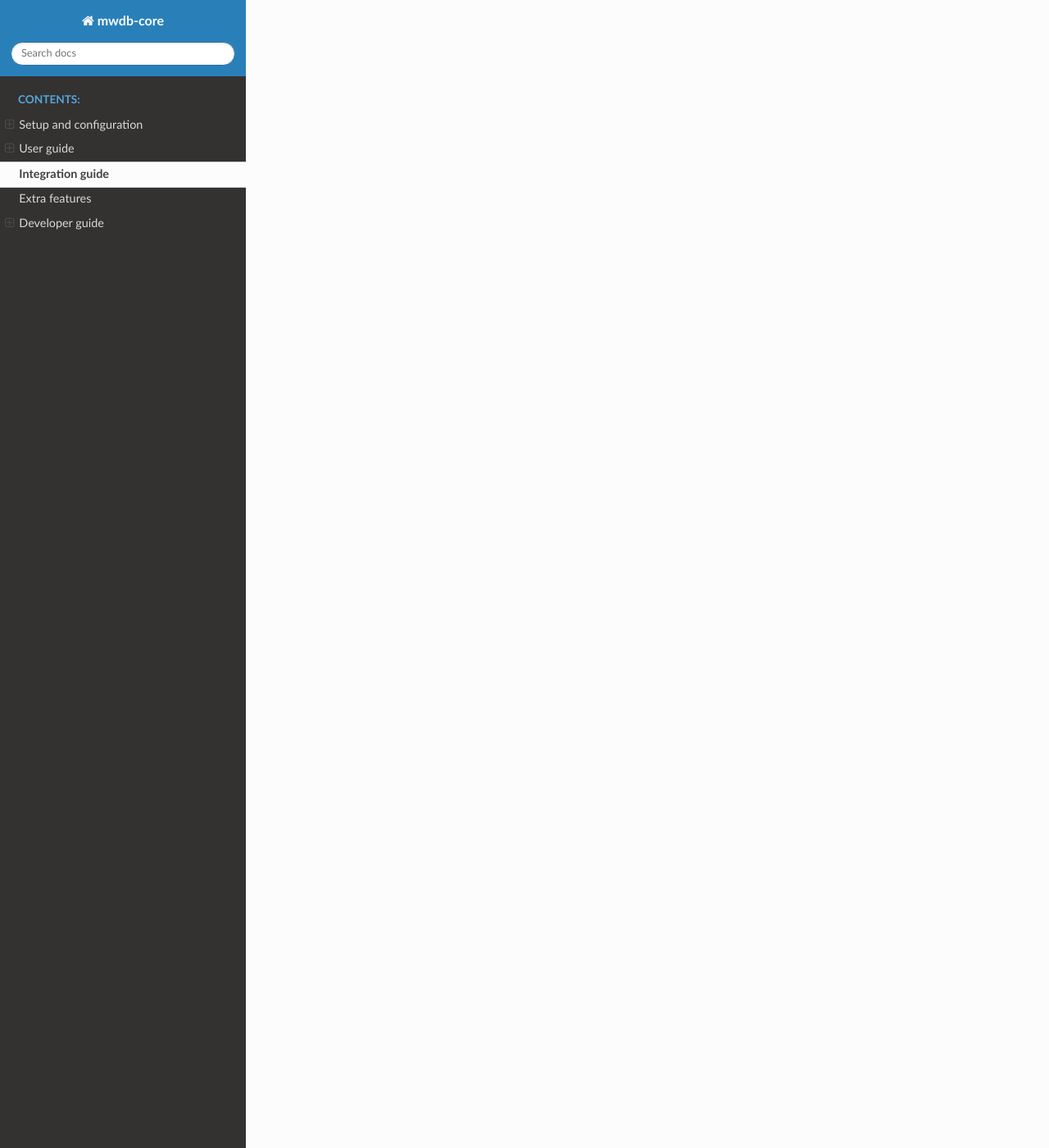
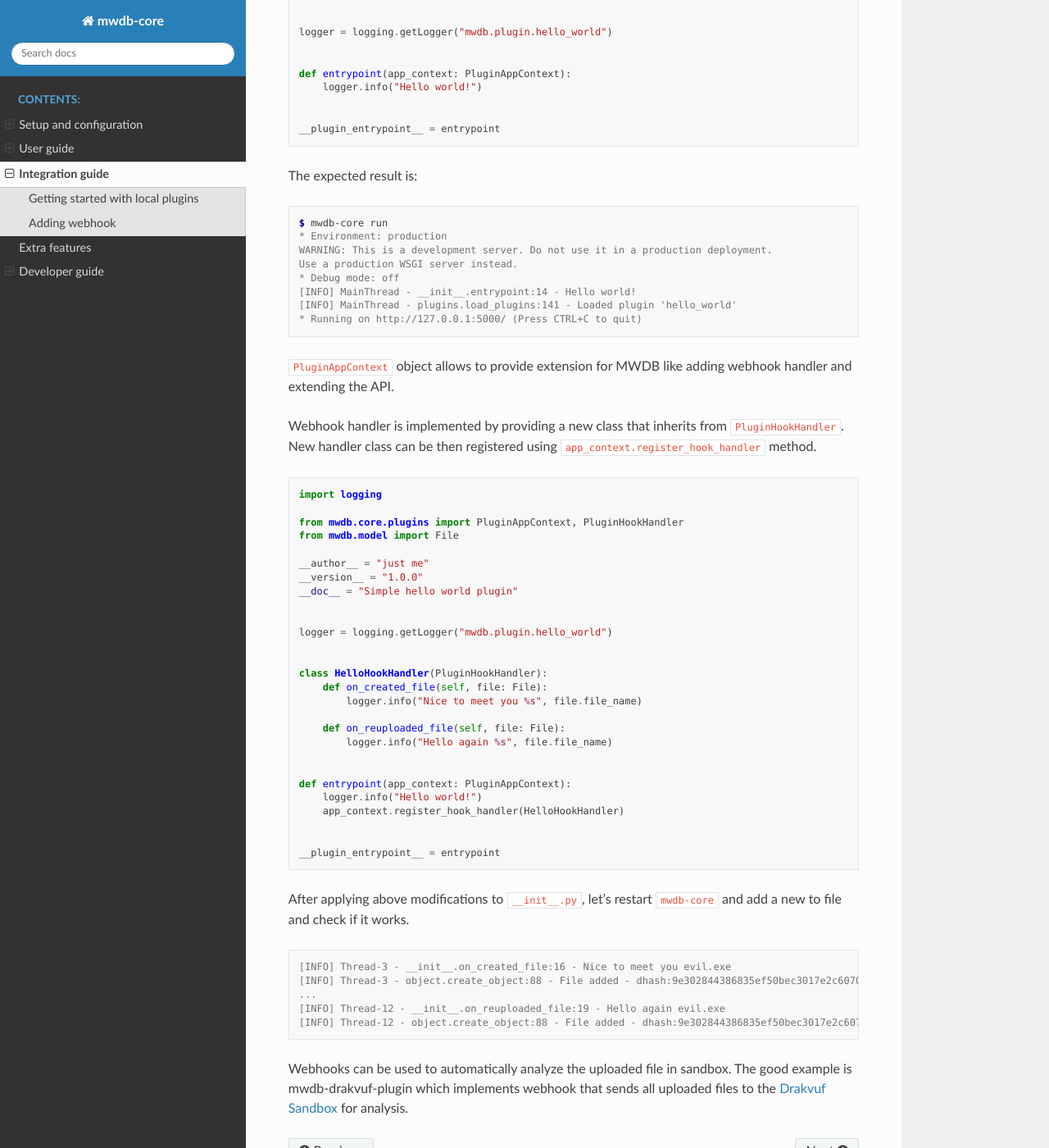
Before and after one commit to CERT-Polska/mwdb-core, a Sphinx documentation site: the page built from docs/integration-guide.rst, in a window 1280 px wide and 1400 px high, scrolled down 2376 px. Shown: the whole window at 82% size. Built offline with Sphinx 7.4.7 and the Read the Docs theme 2.0.0, drawn with Linux system fonts in a browser that asks for light colours; some of the changed text lies outside the part shown.

Commit message:
Few words about integration, a bit more friendly placeholders

```diff
--- a/docs/extra-features.rst
+++ b/docs/extra-features.rst
@@ -1,8 +1,10 @@
 Extra features
 ==============
 
-TBD:
+MWDB provides additional features such as:
 
 * User registration features (hosting public services with vetting)
 * Rate limiting
 * Family statistics
+
+These will be documented in further releases.
--- a/docs/integration-guide.rst
+++ b/docs/integration-guide.rst
@@ -1,10 +1,169 @@
 Integration guide
 =================
 
-TBD:
+MWDB comes with advanced plugin engine, which allows to add new API features, integrate MWDB with other systems using webhooks and extend MWDB UI functionality.
+
+Plugins are used by mwdb.cert.pl to:
+
+- integrate MWDB with malware analysis backend and reporting systems
+- provide new features like mquery search
+- customize mwdb.cert.pl instance
+
+.. note::
+
+    This chapter describes only the most basic features of plugin system, allowing to write simple integrations. More plugin system features will be documented in the near future.
+
+Getting started with local plugins
+----------------------------------
+
+Backend plugins are just Python packages imported by MWDB from specified location. Let's check the plugin settings in `mwdb.ini`:
+
+.. code-block::
+
+    ### Plugin settings
+
+    # Set enable_plugins to 0 to turn off plugins (default: 1)
+    # enable_plugins = 0
+
+    # List of plugin module names to be loaded, separated by commas
+    # plugins =
+
+    # Directory that will be added to sys.path for plugin imports
+    # Allows to load local plugins without installing them in site-packages
+    # local_plugins_folder = ./plugins
+
+    # Autodiscover plugins contained in local_plugins_folder (default: 0)
+    # local_plugins_autodiscover = 1
+
+Plugins can be loaded from installed packages or imported from ``local_plugins_folder``.
+
+Let's create a simple, local ``hello_world`` plugin:
+
+.. code-block::
+
+    plugins
+    └── hello_world
+        └── __init__.py
+
+and put short description in ``__init__.py`` file:
+
+.. code-block:: python
+
+    __author__ = "just me"
+    __version__ = "1.0.0"
+    __doc__ = "Simple hello world plugin"
+
+Then, set ``mwdb.ini`` file to load your ``hello_world`` plugin. If you configured mwdb-core to use current directory, you should find that file there. If not, you can still overwrite the ``mwdb.ini`` settings by creating another ``mwdb.ini`` file in the current working directory, where ``mwdb-core run`` is invoked.
+
+.. code-block::
+
+    [mwdb]
+    ...
+
+    plugins = hello_world
+    local_plugins_folder = ./plugins
+
+Let's run the mwdb-core:
+
+.. code-block:: console
+
+    $ mwdb-core run
+    * Environment: production
+    WARNING: This is a development server. Do not use it in a production deployment.
+    Use a production WSGI server instead.
+    * Debug mode: off
+    [INFO] MainThread - plugins.load_plugins:141 - Loaded plugin 'hello_world'
+    * Running on http://127.0.0.1:5000/ (Press CTRL+C to quit)
+
+As you can see in logs, your plugin has been loaded successfully. You can additionally check that using ``/about`` endpoint in UI.
+
+.. image:: ./_static/hello-world-plugin.png
+   :target: ./_static/hello-world-plugin.png
+   :alt: Hello world plugin visible in About
+
+Adding webhook
+--------------
+
+Now, let's make it a bit more useful and add the actual webhook. When plugin module is loaded by MWDB, it calls the entrypoint function named ``__plugin_entrypoint__``.
+
+Modify the ``__init__.py`` file to implement simple entrypoint saying "Hello world!".
+
+.. code-block:: python
+
+    import logging
+
+    from mwdb.core.plugins import PluginAppContext
+
+    __author__ = "just me"
+    __version__ = "1.0.0"
+    __doc__ = "Simple hello world plugin"
 
 
-* Integrating MWDB with other systems
-* Plugin installation
-* Writing backend plugins
-* Writing frontend plugins
+    logger = logging.getLogger("mwdb.plugin.hello_world")
+
+
+    def entrypoint(app_context: PluginAppContext):
+        logger.info("Hello world!")
+
+
+    __plugin_entrypoint__ = entrypoint
+
+The expected result is:
+
+.. code-block:: console
+
+    $ mwdb-core run
+    * Environment: production
+    WARNING: This is a development server. Do not use it in a production deployment.
+    Use a production WSGI server instead.
+    * Debug mode: off
+    [INFO] MainThread - __init__.entrypoint:14 - Hello world!
+    [INFO] MainThread - plugins.load_plugins:141 - Loaded plugin 'hello_world'
+    * Running on http://127.0.0.1:5000/ (Press CTRL+C to quit)
+
+``PluginAppContext`` object allows to provide extension for MWDB like adding webhook handler and extending the API.
+
+Webhook handler is implemented by providing a new class that inherits from ``PluginHookHandler``. New handler class can be then registered using ``app_context.register_hook_handler`` method.
+
+.. code-block:: python
+
+    import logging
+
+    from mwdb.core.plugins import PluginAppContext, PluginHookHandler
+    from mwdb.model import File
+
+    __author__ = "just me"
+    __version__ = "1.0.0"
+    __doc__ = "Simple hello world plugin"
+
+
+    logger = logging.getLogger("mwdb.plugin.hello_world")
+
+
+    class HelloHookHandler(PluginHookHandler):
+        def on_created_file(self, file: File):
+            logger.info("Nice to meet you %s", file.file_name)
+
+        def on_reuploaded_file(self, file: File):
+            logger.info("Hello again %s", file.file_name)
+
+
+    def entrypoint(app_context: PluginAppContext):
+        logger.info("Hello world!")
+        app_context.register_hook_handler(HelloHookHandler)
+
+
+    __plugin_entrypoint__ = entrypoint
+
+
+After applying above modifications to ``__init__.py``, let's restart ``mwdb-core`` and add a new to file and check if it works.
+
+.. code-block:: console
+
+    [INFO] Thread-3 - __init__.on_created_file:16 - Nice to meet you evil.exe
+    [INFO] Thread-3 - object.create_object:88 - File added - dhash:9e302844386835ef50bec3017e2c60705ab6bf33e4849e58e3af19a605b46d00 - is_new:True
+    ...
+    [INFO] Thread-12 - __init__.on_reuploaded_file:19 - Hello again evil.exe
+    [INFO] Thread-12 - object.create_object:88 - File added - dhash:9e302844386835ef50bec3017e2c60705ab6bf33e4849e58e3af19a605b46d00 - is_new:False
+
+Webhooks can be used to automatically analyze the uploaded file in sandbox. The good example is mwdb-drakvuf-plugin which implements webhook that sends all uploaded files to the `Drakvuf Sandbox <https://github.com/CERT-Polska/drakvuf-sandbox>`_ for analysis.
```
Also changed, not shown: docs/_static/hello-world-plugin.png (added).
